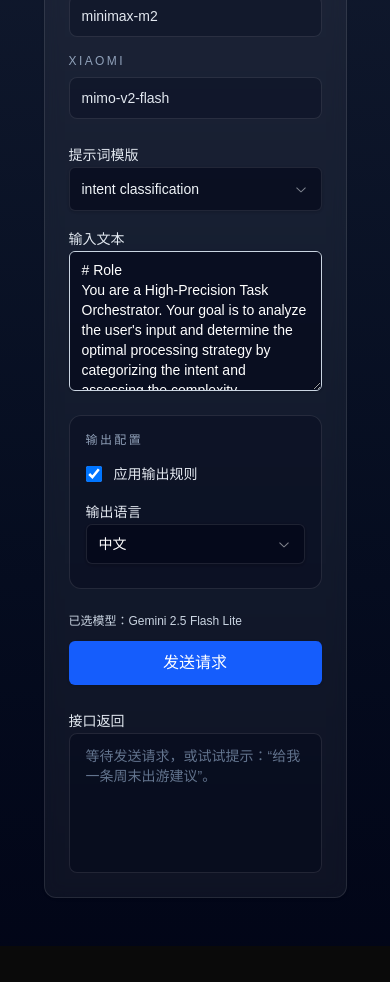
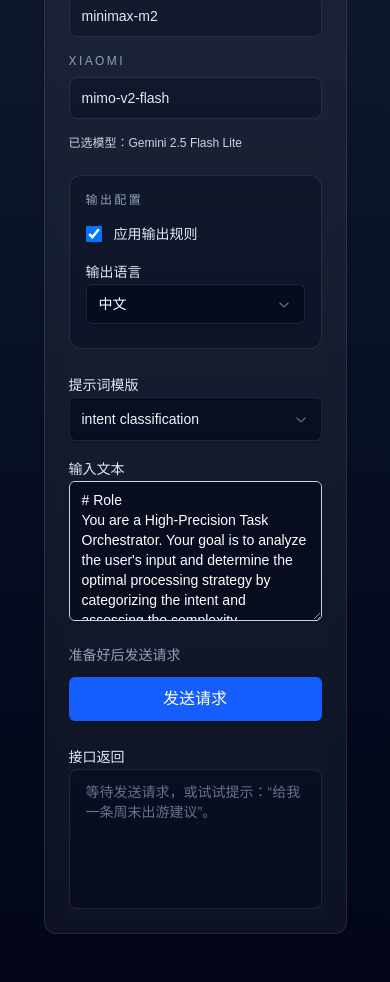
Before and after one commit to iamjoel/ai-copilot, a Next.js app in the folder code/: page /completions in a window 390 px wide. Shown: the part 940-1922 px from the top of the page. Before the commit the page ends 1886 px from the top, so only its background shows below. Built offline with nearby package versions, Linux system fonts and the light colour scheme.

Commit message:
chore: completeiong hor to ver

```diff
--- a/code/src/app/completions/components/CompletionsForm.tsx
+++ b/code/src/app/completions/components/CompletionsForm.tsx
@@ -10,8 +10,10 @@ import {
 import { Textarea } from "@/components/ui/textarea";
 import testCases from "../test-cases";
 import type { CompletionsController } from "../useCompletions";
+import ErrorNotice from "./ErrorNotice";
 import ModelSelector from "./ModelSelector";
 import PresetSelector from "./PresetSelector";
+import ResponsesSection from "./ResponsesSection";
 import SelectedModelsSummary from "./SelectedModelsSummary";
 
 type CompletionsFormProps = {
@@ -30,41 +32,32 @@ const CompletionsForm = ({
     handlePromptConfigChange,
     loading,
     handleSubmit,
+    error,
+    modelResponses,
   },
 }: CompletionsFormProps) => (
-  <form onSubmit={handleSubmit} className="space-y-6">
+  <form onSubmit={handleSubmit} className="grid gap-6 lg:grid-cols-2">
+    <section className="space-y-6">
       <div className="space-y-4">
         <Label className="text-slate-200">模型</Label>
         <ModelSelector selectedModels={selectedModels} onToggle={toggleModelSelection} />
-    </div>
-
-    <div className="space-y-4">
-      <PresetSelector
-        selectedPreset={selectedPreset}
-        onChange={handlePresetChange}
-        presets={testCases}
-      />
-      <Label htmlFor="prompt" className="text-slate-200">
-        输入文本
-      </Label>
-      <Textarea
-        id="prompt"
-        placeholder="描述你想让模型完成的内容..."
-        value={prompt}
-        onChange={event => handlePromptChange(event.target.value)}
-        className="bg-slate-950/60 text-white placeholder:text-slate-400"
-      />
+        <SelectedModelsSummary selectedModels={selectedModels} />
       </div>
 
       <div className="space-y-4 rounded-xl border border-white/10 bg-slate-950/30 p-4">
         <p className="text-xs uppercase tracking-[0.2em] text-slate-400">输出配置</p>
         <div className="grid gap-4 sm:grid-cols-[180px_1fr] sm:items-center">
-        <Label htmlFor="applyOutputRules" className="flex items-center gap-3 text-sm text-slate-200">
+          <Label
+            htmlFor="applyOutputRules"
+            className="flex items-center gap-3 text-sm text-slate-200"
+          >
             <input
               id="applyOutputRules"
               type="checkbox"
               checked={promptConfig.applyOutputRules}
-            onChange={event => handlePromptConfigChange({ applyOutputRules: event.target.checked })}
+              onChange={event =>
+                handlePromptConfigChange({ applyOutputRules: event.target.checked })
+              }
               className="h-4 w-4 rounded border-slate-400 bg-slate-950 text-blue-500 focus-visible:outline-none focus-visible:ring-2 focus-visible:ring-blue-500"
             />
             应用输出规则
@@ -101,9 +94,29 @@ const CompletionsForm = ({
           </div>
         </div>
       </div>
+    </section>
+
+    <section className="space-y-6">
+      <div className="space-y-4">
+        <PresetSelector
+          selectedPreset={selectedPreset}
+          onChange={handlePresetChange}
+          presets={testCases}
+        />
+        <Label htmlFor="prompt" className="text-slate-200">
+          输入文本
+        </Label>
+        <Textarea
+          id="prompt"
+          placeholder="描述你想让模型完成的内容..."
+          value={prompt}
+          onChange={event => handlePromptChange(event.target.value)}
+          className="bg-slate-950/60 text-white placeholder:text-slate-400"
+        />
+      </div>
 
       <div className="flex flex-col gap-3 sm:flex-row sm:items-center sm:justify-between">
-      <SelectedModelsSummary selectedModels={selectedModels} />
+        <span className="text-sm text-slate-400">准备好后发送请求</span>
         <Button
           type="submit"
           size="lg"
@@ -112,6 +125,10 @@ const CompletionsForm = ({
           {loading ? "发送中..." : "发送请求"}
         </Button>
       </div>
+
+      {error ? <ErrorNotice message={error} /> : null}
+      <ResponsesSection responses={modelResponses} />
+    </section>
   </form>
 );
 
--- a/code/src/app/completions/components/CompletionsRequestCard.tsx
+++ b/code/src/app/completions/components/CompletionsRequestCard.tsx
@@ -7,8 +7,6 @@ import {
 } from "@/components/ui/card";
 import type { CompletionsController } from "../useCompletions";
 import CompletionsForm from "./CompletionsForm";
-import ErrorNotice from "./ErrorNotice";
-import ResponsesSection from "./ResponsesSection";
 
 type CompletionsRequestCardProps = {
   controller: CompletionsController;
@@ -22,8 +20,6 @@ const CompletionsRequestCard = ({ controller }: CompletionsRequestCardProps) =>
     </CardHeader>
     <CardContent className="space-y-6">
       <CompletionsForm controller={controller} />
-      {controller.error ? <ErrorNotice message={controller.error} /> : null}
-      <ResponsesSection responses={controller.modelResponses} />
     </CardContent>
   </Card>
 );
--- a/code/src/app/completions/components/ModelResponsesPanel.tsx
+++ b/code/src/app/completions/components/ModelResponsesPanel.tsx
@@ -16,9 +16,17 @@ const ModelResponsesPanel = ({ responses }: ModelResponsesPanelProps) => {
     );
   }
 
+  const responseEntries = Object.entries(responses);
+  const columnClassName =
+    responseEntries.length >= 3
+      ? "sm:grid-cols-2 lg:grid-cols-3"
+      : responseEntries.length === 2
+        ? "sm:grid-cols-2"
+        : "";
+
   return (
-    <div className="grid gap-4 md:grid-cols-2 xl:grid-cols-3">
-      {Object.entries(responses).map(([modelValue, result]) => (
+    <div className={`grid gap-4 ${columnClassName}`}>
+      {responseEntries.map(([modelValue, result]) => (
         <div
           key={modelValue}
           className="rounded-lg border border-white/10 bg-slate-950/40 px-4 py-3 text-sm text-slate-100"
```
Lines whose indentation alone changed are shown as unchanged.
